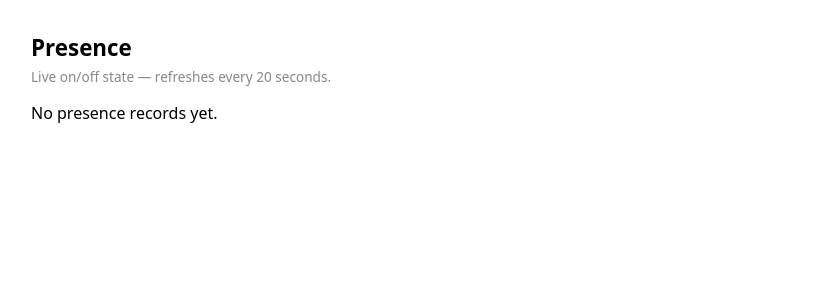
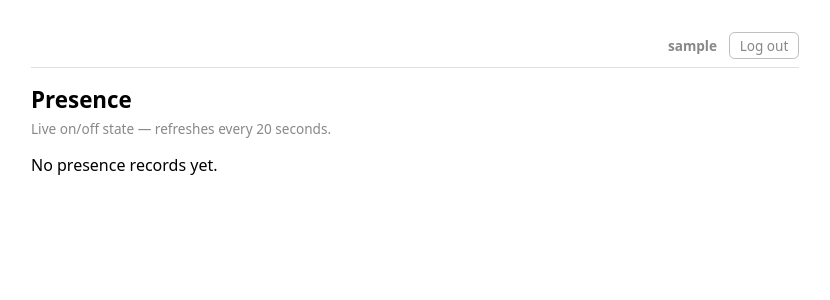
Before and after one commit to alanbchristie/presence, a Django app: page / in a window 1280 px wide. Shown: the top 300 px of the page, without its empty margins (225-1055 px from the left). Run offline with Django 5.2, Linux system fonts and the light colour scheme; the visitor is signed in with stand-in values (Sample User, id 1); data that the repository does not hold is empty.

Commit message:
feat(#10): add login page and shared logout header
Replace the admin-login redirect with a first-class login page and make
logout reachable from every page.

- Wire Django's built-in LoginView/LogoutView at /login/ and /logout/
  and set LOGIN_URL / LOGIN_REDIRECT_URL / LOGOUT_REDIRECT_URL.
- Switch the index view to a plain @login_required so it uses the new
  custom login page instead of admin:login.
- Add a shared base.html whose header shows the username and a POST
  logout form when authenticated; refactor index.html to extend it and
  add a registration/login.html login template (inline-CSS style, no
  Bootstrap).
- Update/extend view tests to cover the login/logout flow and header.

Co-Authored-By: Claude Opus 4.7 (1M context) <noreply@anthropic.com>

```diff
--- /dev/null
+++ b/presence/templates/base.html
@@ -0,0 +1,58 @@
+<!DOCTYPE html>
+<html lang="en">
+<head>
+  <meta charset="utf-8">
+  <meta name="viewport" content="width=device-width, initial-scale=1">
+  <title>{% block title %}Presence{% endblock %}</title>
+  <style>
+    :root { color-scheme: light dark; }
+    body {
+      font-family: system-ui, -apple-system, "Segoe UI", Roboto, sans-serif;
+      margin: 2rem auto;
+      max-width: 48rem;
+      padding: 0 1rem;
+    }
+    h1 { font-size: 1.4rem; margin-bottom: 0.25rem; }
+    .hint { color: #888; font-size: 0.85rem; margin-top: 0; }
+
+    /* Common header (username + logout) */
+    .site-header {
+      display: flex;
+      align-items: center;
+      justify-content: flex-end;
+      gap: 0.75rem;
+      font-size: 0.85rem;
+      color: #888;
+      border-bottom: 1px solid #8884;
+      padding-bottom: 0.5rem;
+      margin-bottom: 1rem;
+    }
+    .site-header .user { font-weight: 600; color: inherit; }
+    .site-header form { margin: 0; }
+    .site-header button {
+      font: inherit;
+      cursor: pointer;
+      color: inherit;
+      background: none;
+      border: 1px solid #8888;
+      border-radius: 0.35rem;
+      padding: 0.2rem 0.6rem;
+    }
+    .site-header button:hover { border-color: #888; }
+  </style>
+  {% block extra_head %}{% endblock %}
+</head>
+<body>
+  {% if user.is_authenticated %}
+  <div class="site-header">
+    <span class="user">{{ user.get_username }}</span>
+    <form method="post" action="{% url 'logout' %}">
+      {% csrf_token %}
+      <button type="submit">Log out</button>
+    </form>
+  </div>
+  {% endif %}
+
+  {% block content %}{% endblock %}
+</body>
+</html>
--- a/presence/templates/presence/index.html
+++ b/presence/templates/presence/index.html
@@ -1,20 +1,8 @@
-<!DOCTYPE html>
-<html lang="en">
-<head>
-  <meta charset="utf-8">
-  <meta name="viewport" content="width=device-width, initial-scale=1">
+{% extends "base.html" %}
+
+{% block extra_head %}
   <meta http-equiv="refresh" content="20">
-  <title>Presence</title>
   <style>
-    :root { color-scheme: light dark; }
-    body {
-      font-family: system-ui, -apple-system, "Segoe UI", Roboto, sans-serif;
-      margin: 2rem auto;
-      max-width: 48rem;
-      padding: 0 1rem;
-    }
-    h1 { font-size: 1.4rem; margin-bottom: 0.25rem; }
-    .hint { color: #888; font-size: 0.85rem; margin-top: 0; }
     table { border-collapse: collapse; width: 100%; margin-top: 1.5rem; }
     th, td { text-align: left; padding: 0.55rem 0.75rem; border-bottom: 1px solid #8884; }
     th { font-weight: 600; font-size: 0.8rem; text-transform: uppercase; letter-spacing: 0.03em; color: #888; }
@@ -34,8 +22,9 @@
     .enabled-dot.yes { background: #2ecc40; }
     .enabled-dot.no  { background: transparent; border: 2px solid #888; }
   </style>
-</head>
-<body>
+{% endblock %}
+
+{% block content %}
   <h1>Presence</h1>
   <p class="hint">Live on/off state &mdash; refreshes every 20 seconds.</p>
 
@@ -71,5 +60,4 @@
   {% else %}
   <p>No presence records yet.</p>
   {% endif %}
-</body>
-</html>
+{% endblock %}
--- a/presence/views.py
+++ b/presence/views.py
@@ -64,7 +64,7 @@ def presence_detail(request, identifier: str):
     return JsonResponse(_serialize(presence))
 
 
-@login_required(login_url="admin:login")
+@login_required
 @require_GET
 def index(request):
     presences = Presence.objects.order_by("name")
--- a/presence_site/settings.py
+++ b/presence_site/settings.py
@@ -109,6 +109,10 @@ DATABASES = {
 # Password validation
 # https://docs.djangoproject.com/en/5.2/ref/settings/#auth-password-validators
 
+LOGIN_URL = "login"
+LOGIN_REDIRECT_URL = "index"
+LOGOUT_REDIRECT_URL = "login"
+
 AUTH_PASSWORD_VALIDATORS = [
     {
         "NAME": "django.contrib.auth.password_validation.UserAttributeSimilarityValidator",
--- a/presence_site/urls.py
+++ b/presence_site/urls.py
@@ -1,10 +1,13 @@
 from django.contrib import admin
+from django.contrib.auth import views as auth_views
 from django.urls import include, path
 
 from presence import views as presence_views
 
 urlpatterns = [
     path("", presence_views.index, name="index"),
+    path("login/", auth_views.LoginView.as_view(), name="login"),
+    path("logout/", auth_views.LogoutView.as_view(), name="logout"),
     path("admin/", admin.site.urls),
     path("api/", include("presence.urls")),
 ]
```
Also changed, not shown: presence/templates/registration/login.html (added, +39 -0 lines), presence/tests/test_views.py (+55 -7 lines).
